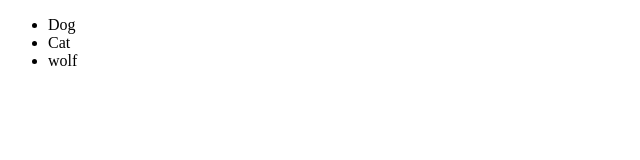
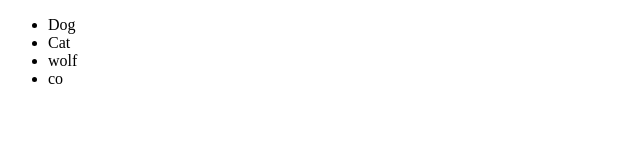
Before and after one commit to mgr-mirnal/my-first-github-repo, a plain HTML site: page index.html in a window 1280 px wide. Shown: the full height of the page, 0-640 px from the left. Drawn offline with Linux system fonts and the light colour scheme.

Commit message:
added a list item

```diff
--- a/index.html
+++ b/index.html
@@ -10,6 +10,7 @@
         <li>Dog</li>
         <li>Cat</li>
         <li>wolf</li>
+        <li>co</li>
     </ul>
 </body>
 </html>
```
